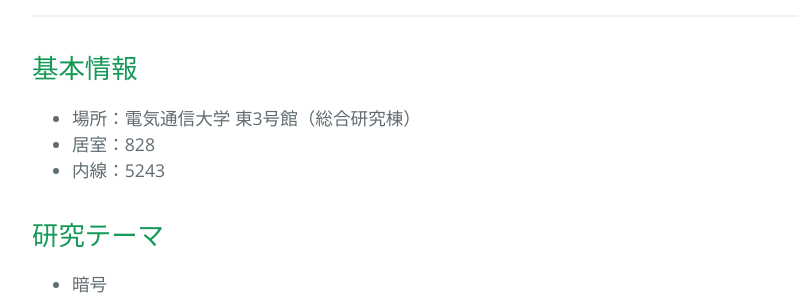
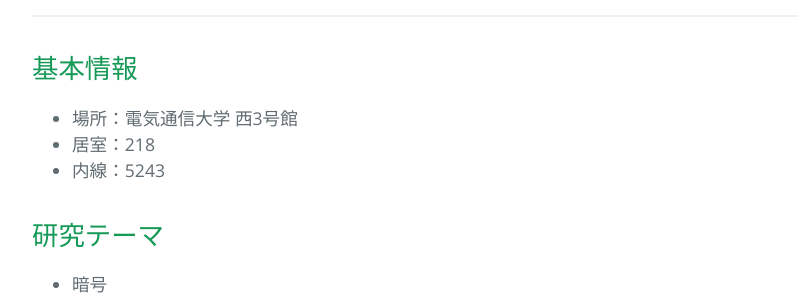
Before and after one commit to sugawara-bbbb/weblab, a Jekyll site: the page built from sugawara.md, in a window 1280 px wide and 900 px high, scrolled down 787 px. Shown: the part 154-454 px from the top of the window, without its empty margins (192-990 px from the left). Built offline with Jekyll 4.4.1, drawn with Linux system fonts in a browser that asks for light colours; our own code applies the rules of GitHub Pages for plain Markdown files; some of the changed text lies outside the part shown.

```diff
--- a/sugawara.md
+++ b/sugawara.md
@@ -16,8 +16,8 @@ email：sugawara 後ろに”@uec.ac.jp”を付けて下さい
 
 ## 基本情報
 
-- 場所：電気通信大学 東3号館（総合研究棟）
-- 居室：828
+- 場所：電気通信大学 西3号館
+- 居室：218
 - 内線：5243
 
 ## 研究テーマ
```
Also changed, not shown: other parts of sugawara.md (+5 -0 lines), publication.md (+1 -0 lines).
